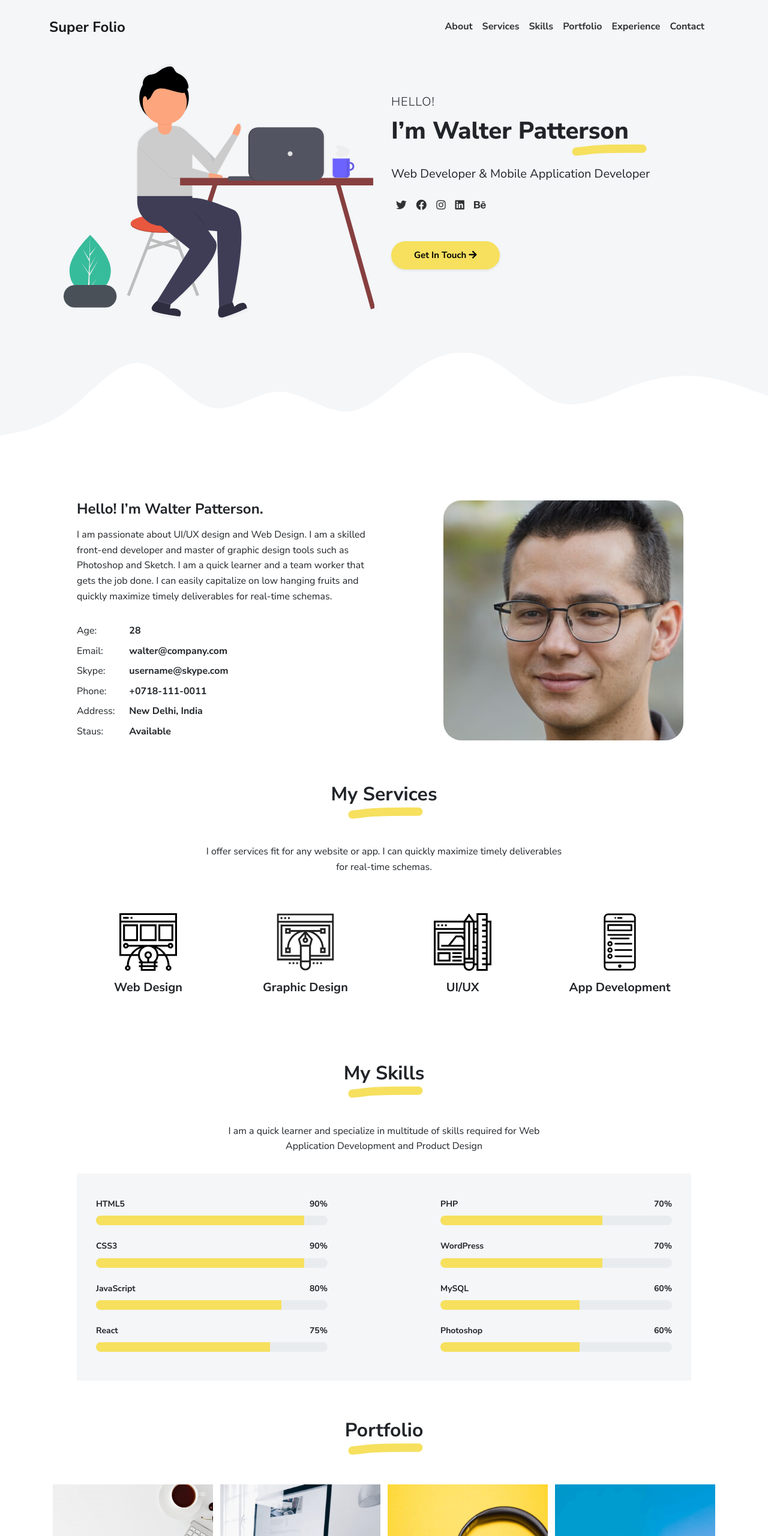
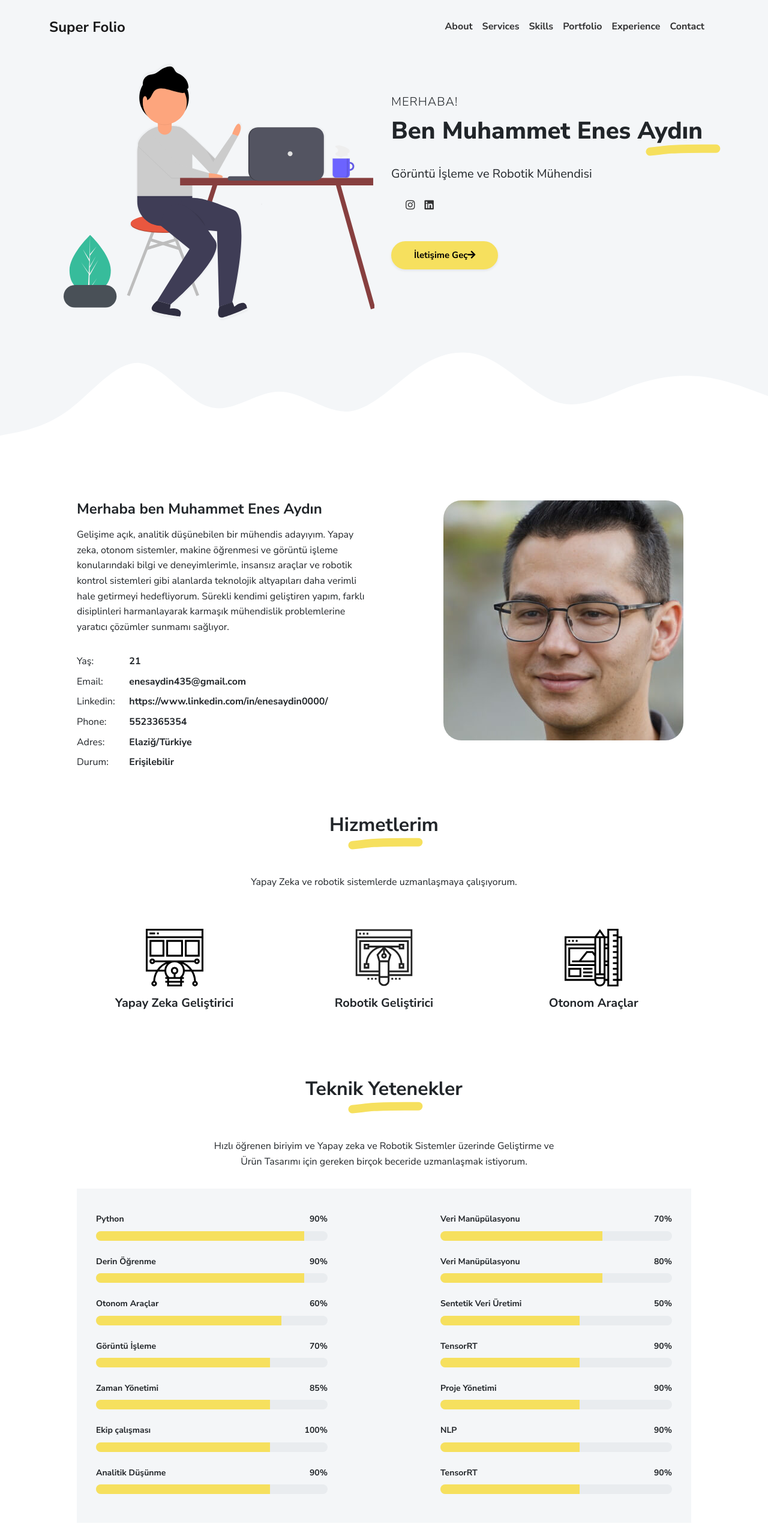
Before and after one commit to muhammetenesaydin/muhammetenesaydin.gihub.io, a plain HTML site: page index.html in a window 1280 px wide. Shown: the top 2560 px of the page at 60% size. Drawn offline with Linux system fonts and the light colour scheme.

Commit message:
Add files via upload

```diff
--- a/index.html
+++ b/index.html
@@ -5,7 +5,7 @@
     <meta charset="UTF-8">
     <meta http-equiv="X-UA-Compatible" content="IE=edge">
     <meta name="viewport" content="width=device-width, initial-scale=1">
-    <title>Kişisel Portfolyo</title>
+    <title>Super Folio</title>
     <link rel="preconnect" href="https://fonts.gstatic.com" crossorigin="crossorigin"/>
     <link rel="preload" as="style" href="https://fonts.googleapis.com/css2?family=Nunito+Sans:wght@300;400;700;800&amp;display=swap"/>
     <link rel="stylesheet" href="https://fonts.googleapis.com/css2?family=Nunito+Sans:wght@300;400;700;800&amp;display=swap" media="print" onload="this.media='all'"/>
@@ -53,21 +53,19 @@
         <div class="col-lg-6 p-2"><img class="img-fluid" src="images/illustrations/hello3.svg" alt="hello"/></div>
         <div class="col-lg-6">
           <div class="mt-5">
-            <p class="lead text-uppercase mb-1">Hello!</p>
-            <h1 class="intro-title marker" data-aos="fade-left" data-aos-delay="50">I’m Walter Patterson</h1>
-            <p class="lead fw-normal mt-3" data-aos="fade-up" data-aos-delay="100">Web Developer & Mobile Application Developer</p>
+            <p class="lead text-uppercase mb-1">Merhaba!</p>
+            <h1 class="intro-title marker" data-aos="fade-left" data-aos-delay="50">Ben Muhammet Enes Aydın</h1>
+            <p class="lead fw-normal mt-3" data-aos="fade-up" data-aos-delay="100">Görüntü İşleme ve Robotik Mühendisi</p>
             <div class="social-nav" data-aos="fade-up" data-aos-delay="200">
               <nav role="navigation">
                 <ul class="nav justify-content-left">
-                  <li class="nav-item"><a class="nav-link" href="https://twitter.com/templateflip" title="Twitter"><i class="fab fa-twitter"></i><span class="menu-title sr-only">Twitter</span></a></li>
-                  <li class="nav-item"><a class="nav-link" href="https://www.facebook.com/templateflip" title="Facebook"><i class="fab fa-facebook"></i><span class="menu-title sr-only">Facebook</span></a></li>
-                  <li class="nav-item"><a class="nav-link" href="https://www.instagram.com/templateflip" title="Instagram"><i class="fab fa-instagram"></i><span class="menu-title sr-only">Instagram</span></a></li>
-                  <li class="nav-item"><a class="nav-link" href="https://www.linkedin.com/" title="LinkedIn"><i class="fab fa-linkedin"></i><span class="menu-title sr-only">LinkedIn</span></a></li>
-                  <li class="nav-item"><a class="nav-link" href="https://www.behance.net/templateflip" title="Behance"><i class="fab fa-behance"></i><span class="menu-title sr-only">Behance</span></a></li>
+                  <li class="nav-item"><a class="nav-link" href="https://github.com/muhammetenesaydin" title="GitHub"><i class="fab fa-Github"></i><span class="menu-title sr-only">GitHub</span></a></li>
+                  <li class="nav-item"><a class="nav-link" href="https://www.instagram.com/_ens.aydin?igsh=Y2diYWFmbGJnb3V5" title="Instagram"><i class="fab fa-instagram"></i><span class="menu-title sr-only">Instagram</span></a></li>
+                  <li class="nav-item"><a class="nav-link" href="https://www.linkedin.com/in/enesaydin0000/" title="LinkedIn"><i class="fab fa-linkedin"></i><span class="menu-title sr-only">LinkedIn</span></a></li>
                 </ul>
               </nav>
             </div>
-            <div class="mt-3" data-aos="fade-up" data-aos-delay="200"><a class="btn btn-primary shadow-sm mt-1 hover-effect" href="#contact">Get In Touch <i class="fas fa-arrow-right"></i></a></div>
+            <div class="mt-3" data-aos="fade-up" data-aos-delay="200"><a class="btn btn-primary shadow-sm mt-1 hover-effect" href="#contact">İletişime Geç<i class="fas fa-arrow-right"></i></a></div>
           </div>
         </div>
       </div>
@@ -79,44 +77,44 @@
   <div class="container-narrow">
     <div class="row">
       <div class="col-md-6">
-        <h2 class="h4 my-2">Hello! I’m Walter Patterson.</h2>
-        <p>I am passionate about UI/UX design and Web Design. I am a skilled front-end developer and master of graphic design tools such as Photoshop and Sketch. I am a quick learner and a team worker that gets the job done. I can easily capitalize on low hanging fruits and quickly maximize timely deliverables for real-time schemas.</p>
+        <h2 class="h4 my-2">Merhaba ben Muhammet Enes Aydın</h2>
+        <p>Gelişime açık, analitik düşünebilen bir mühendis adayıyım. Yapay zeka, otonom sistemler, makine öğrenmesi ve görüntü işleme konularındaki bilgi ve deneyimlerimle, insansız araçlar ve robotik kontrol sistemleri gibi alanlarda teknolojik altyapıları daha verimli hale getirmeyi hedefliyorum. Sürekli kendimi geliştiren yapım, farklı disiplinleri harmanlayarak karmaşık mühendislik problemlerine yaratıcı çözümler sunmamı sağlıyor.</p>
         <div class="row mt-3">
           <div class="col-sm-2">
-            <div class="pb-1">Age:</div>
+            <div class="pb-1">Yaş:</div>
           </div>
           <div class="col-sm-10">
-            <div class="pb-1 fw-bolder">28</div>
+            <div class="pb-1 fw-bolder">21</div>
           </div>
           <div class="col-sm-2">
             <div class="pb-1">Email:</div>
           </div>
           <div class="col-sm-10">
-            <div class="pb-1 fw-bolder">walter@company.com</div>
+            <div class="pb-1 fw-bolder">enesaydin435@gmail.com</div>
           </div>
           <div class="col-sm-2">
-            <div class="pb-1">Skype:</div>
+            <div class="pb-1">Linkedin:</div>
           </div>
           <div class="col-sm-10">
-            <div class="pb-1 fw-bolder">username@skype.com</div>
+            <div class="pb-1 fw-bolder">https://www.linkedin.com/in/enesaydin0000/</div>
           </div>
           <div class="col-sm-2">
             <div class="pb-1">Phone:</div>
           </div>
           <div class="col-sm-10">
-            <div class="pb-1 fw-bolder">+0718-111-0011</div>
+            <div class="pb-1 fw-bolder">5523365354</div>
           </div>
           <div class="col-sm-2">
-            <div class="pb-1">Address:</div>
+            <div class="pb-1">Adres:</div>
           </div>
           <div class="col-sm-10">
-            <div class="pb-1 fw-bolder">New Delhi, India</div>
+            <div class="pb-1 fw-bolder">Elaziğ/Türkiye</div>
           </div>
           <div class="col-sm-2">
-            <div class="pb-1">Staus:</div>
+            <div class="pb-1">Durum:</div>
           </div>
           <div class="col-sm-10">
-            <div class="pb-1 fw-bolder">Available</div>
+            <div class="pb-1 fw-bolder">Erişilebilir</div>
           </div>
         </div>
       </div>
@@ -127,23 +125,20 @@
 <div class="section px-3 px-lg-4 pt-5" id="services">
   <div class="container-narrow">
     <div class="text-center mb-5">
-      <h2 class="marker marker-center">My Services</h2>
+      <h2 class="marker marker-center">Hizmetlerim</h2>
     </div>
     <div class="text-center">
-      <p class="mx-auto mb-3" style="max-width:600px"> I offer services fit for any website or app. I can quickly maximize timely deliverables for real-time schemas.</p>
+      <p class="mx-auto mb-3" style="max-width:600px">Yapay Zeka ve robotik sistemlerde uzmanlaşmaya çalışıyorum.</p>
     </div>
     <div class="row py-3">
-      <div class="col-md-3 text-center" data-aos="fade-up" data-aos-delay="100"><img class="mb-2" src="images/services/web-design.svg" width="96" height="96" alt="web design"/>
-        <div class="h5">Web Design</div>
+      <div class="col-md-4 text-center" data-aos="fade-up" data-aos-delay="100"><img class="mb-2" src="images/services/web-design.svg" width="96" height="96" alt="Yapay Zeka Geliştirici"/>
+        <div class="h5">Yapay Zeka Geliştirici</div>
       </div>
-      <div class="col-md-3 text-center" data-aos="fade-up" data-aos-delay="200"><img class="mb-2" src="images/services/graphic-design.svg" width="96" height="96" alt="graphic design"/>
-        <div class="h5">Graphic Design</div>
+      <div class="col-md-4 text-center" data-aos="fade-up" data-aos-delay="200"><img class="mb-2" src="images/services/graphic-design.svg" width="96" height="96" alt="Robotik Geliştirici"/>
+        <div class="h5">Robotik Geliştirici</div>
       </div>
-      <div class="col-md-3 text-center" data-aos="fade-up" data-aos-delay="300"><img class="mb-2" src="images/services/ui-ux.svg" width="96" height="96" alt="ui-ux"/>
-        <div class="h5">UI/UX</div>
-      </div>
-      <div class="col-md-3 text-center" data-aos="fade-up" data-aos-delay="400"><img class="mb-2" src="images/services/app-development.svg" width="96" height="96" alt="app development"/>
-        <div class="h5">App Development</div>
+      <div class="col-md-4 text-center" data-aos="fade-up" data-aos-delay="300"><img class="mb-2" src="images/services/ui-ux.svg" width="96" height="96" alt="Otonom Araçlar"/>
+        <div class="h5">Otonom Araçlar</div>
       </div>
     </div>
   </div>
@@ -151,34 +146,52 @@
 <div class="section px-3 px-lg-4 pt-5" id="skills">
   <div class="container-narrow">
     <div class="text-center mb-5">
-      <h2 class="marker marker-center">My Skills</h2>
+      <h2 class="marker marker-center">Teknik Yetenekler</h2>
     </div>
     <div class="text-center">
-      <p class="mx-auto mb-3" style="max-width:600px">I am a quick learner and specialize in multitude of skills required for Web Application Development and Product Design</p>
+      <p class="mx-auto mb-3" style="max-width:600px">Hızlı öğrenen biriyim ve Yapay zeka ve Robotik Sistemler üzerinde Geliştirme ve Ürün Tasarımı için gereken birçok beceride uzmanlaşmak istiyorum.</p>
     </div>
     <div class="bg-light p-3">
       <div class="row">
         <div class="col-md-5">
           <div class="py-1">
-            <div class="d-flex text-small fw-bolder"><span class="me-auto">HTML5</span><span>90%</span></div>
+            <div class="d-flex text-small fw-bolder"><span class="me-auto">Python</span><span>90%</span></div>
             <div class="progress my-1">
               <div class="progress-bar bg-primary" role="progressbar" data-aos="zoom-in-right" data-aos-delay="100" data-aos-anchor=".skills-section" style="width: 90%" aria-valuenow="90" aria-valuemin="0" aria-valuemax="100"></div>
             </div>
           </div>
           <div class="py-1">
-            <div class="d-flex text-small fw-bolder"><span class="me-auto">CSS3</span><span>90%</span></div>
+            <div class="d-flex text-small fw-bolder"><span class="me-auto">Derin Öğrenme</span><span>90%</span></div>
             <div class="progress my-1">
               <div class="progress-bar bg-primary" role="progressbar" data-aos="zoom-in-right" data-aos-delay="200" data-aos-anchor=".skills-section" style="width: 90%" aria-valuenow="90" aria-valuemin="0" aria-valuemax="100"></div>
             </div>
           </div>
           <div class="py-1">
-            <div class="d-flex text-small fw-bolder"><span class="me-auto">JavaScript</span><span>80%</span></div>
+            <div class="d-flex text-small fw-bolder"><span class="me-auto">Otonom Araçlar</span><span>60%</span></div>
             <div class="progress my-1">
               <div class="progress-bar bg-primary" role="progressbar" data-aos="zoom-in-right" data-aos-delay="300" data-aos-anchor=".skills-section" style="width: 80%" aria-valuenow="80" aria-valuemin="0" aria-valuemax="100"></div>
             </div>
           </div>
           <div class="py-1">
-            <div class="d-flex text-small fw-bolder"><span class="me-auto">React</span><span>75%</span></div>
+            <div class="d-flex text-small fw-bolder"><span class="me-auto">Görüntü İşleme</span><span>70%</span></div>
+            <div class="progress my-1">
+              <div class="progress-bar bg-primary" role="progressbar" data-aos="zoom-in-right" data-aos-delay="300" data-aos-anchor=".skills-section" style="width: 75%" aria-valuenow="75" aria-valuemin="0" aria-valuemax="100"></div>
+            </div>
+          </div>
+          <div class="py-1">
+            <div class="d-flex text-small fw-bolder"><span class="me-auto">Zaman Yönetimi</span><span>85%</span></div>
+            <div class="progress my-1">
+              <div class="progress-bar bg-primary" role="progressbar" data-aos="zoom-in-right" data-aos-delay="300" data-aos-anchor=".skills-section" style="width: 75%" aria-valuenow="75" aria-valuemin="0" aria-valuemax="100"></div>
+            </div>
+          </div>
+          <div class="py-1">
+            <div class="d-flex text-small fw-bolder"><span class="me-auto">Ekip çalışması</span><span>100%</span></div>
+            <div class="progress my-1">
+              <div class="progress-bar bg-primary" role="progressbar" data-aos="zoom-in-right" data-aos-delay="300" data-aos-anchor=".skills-section" style="width: 75%" aria-valuenow="75" aria-valuemin="0" aria-valuemax="100"></div>
+            </div>
+          </div>
+          <div class="py-1">
+            <div class="d-flex text-small fw-bolder"><span class="me-auto">Analitik Düşünme</span><span>90%</span></div>
             <div class="progress my-1">
               <div class="progress-bar bg-primary" role="progressbar" data-aos="zoom-in-right" data-aos-delay="300" data-aos-anchor=".skills-section" style="width: 75%" aria-valuenow="75" aria-valuemin="0" aria-valuemax="100"></div>
             </div>
@@ -186,25 +199,43 @@
         </div>
         <div class="col-md-5 offset-md-2">
           <div class="py-1">
-            <div class="d-flex text-small fw-bolder"><span class="me-auto">PHP</span><span>70%</span></div>
+            <div class="d-flex text-small fw-bolder"><span class="me-auto">Veri Manüpülasyonu</span><span>70%</span></div>
             <div class="progress my-1">
               <div class="progress-bar bg-primary" role="progressbar" data-aos="zoom-in-right" data-aos-delay="400" data-aos-anchor=".skills-section" style="width: 70%" aria-valuenow="70" aria-valuemin="0" aria-valuemax="100"></div>
             </div>
           </div>
           <div class="py-1">
-            <div class="d-flex text-small fw-bolder"><span class="me-auto">WordPress</span><span>70%</span></div>
+            <div class="d-flex text-small fw-bolder"><span class="me-auto">Veri Manüpülasyonu</span><span>80%</span></div>
             <div class="progress my-1">
               <div class="progress-bar bg-primary" role="progressbar" data-aos="zoom-in-right" data-aos-delay="500" data-aos-anchor=".skills-section" style="width: 70%" aria-valuenow="70" aria-valuemin="0" aria-valuemax="100"></div>
             </div>
           </div>
           <div class="py-1">
-            <div class="d-flex text-small fw-bolder"><span class="me-auto">MySQL</span><span>60%</span></div>
+            <div class="d-flex text-small fw-bolder"><span class="me-auto">Sentetik Veri Üretimi</span><span>50%</span></div>
             <div class="progress my-1">
               <div class="progress-bar bg-primary" role="progressbar" data-aos="zoom-in-right" data-aos-delay="600" data-aos-anchor=".skills-section" style="width: 60%" aria-valuenow="60" aria-valuemin="0" aria-valuemax="100"></div>
             </div>
           </div>
           <div class="py-1">
-            <div class="d-flex text-small fw-bolder"><span class="me-auto">Photoshop</span><span>60%</span></div>
+            <div class="d-flex text-small fw-bolder"><span class="me-auto">TensorRT</span><span>90%</span></div>
+            <div class="progress my-1">
+              <div class="progress-bar bg-primary" role="progressbar" data-aos="zoom-in-right" data-aos-delay="600" data-aos-anchor=".skills-section" style="width: 60%" aria-valuenow="60" aria-valuemin="0" aria-valuemax="100"></div>
+            </div>
+          </div>
+          <div class="py-1">
+            <div class="d-flex text-small fw-bolder"><span class="me-auto">Proje Yönetimi</span><span>90%</span></div>
+            <div class="progress my-1">
+              <div class="progress-bar bg-primary" role="progressbar" data-aos="zoom-in-right" data-aos-delay="600" data-aos-anchor=".skills-section" style="width: 60%" aria-valuenow="60" aria-valuemin="0" aria-valuemax="100"></div>
+            </div>
+          </div>
+          <div class="py-1">
+            <div class="d-flex text-small fw-bolder"><span class="me-auto">NLP</span><span>90%</span></div>
+            <div class="progress my-1">
+              <div class="progress-bar bg-primary" role="progressbar" data-aos="zoom-in-right" data-aos-delay="600" data-aos-anchor=".skills-section" style="width: 60%" aria-valuenow="60" aria-valuemin="0" aria-valuemax="100"></div>
+            </div>
+          </div>
+          <div class="py-1">
+            <div class="d-flex text-small fw-bolder"><span class="me-auto">TensorRT</span><span>90%</span></div>
             <div class="progress my-1">
               <div class="progress-bar bg-primary" role="progressbar" data-aos="zoom-in-right" data-aos-delay="600" data-aos-anchor=".skills-section" style="width: 60%" aria-valuenow="60" aria-valuemin="0" aria-valuemax="100"></div>
             </div>
@@ -353,55 +384,10 @@
     </div>
   </div>
 </div>
-<div class="section px-3 px-lg-4 pt-5" id="testimonials">
-  <div class="container-narrow">
-    <div class="text-center mb-5">
-      <h2 class="marker marker-center">Client Testimonials</h2>
-    </div>
-    <div class="row">
-      <div class="col-md-6 mb-5" data-aos="fade-right" data-aos-delay="100">
-        <div class="d-flex ms-md-3"><span><i class="fas fa-2x fa-quote-left"></i></span><span class="m-2">Walter displays exemplary professionalism and is able to take on challenges. He learns quickly and is an asset to any team.</span></div>
-        <div class="d-flex justify-content-end align-items-end">
-          <div class="text-end me-2">
-            <div class="fw-bolder">Aiyana</div>
-            <div class="text-small">CEO / Web Design Company</div>
-          </div><img class="me-md-3 rounded" src="images/testimonials/client1.jpg" width="96" height="96" alt="client 1"/>
-        </div>
-      </div>
-      <div class="col-md-6 mb-5" data-aos="fade-left" data-aos-delay="300">
-        <div class="d-flex ms-md-3"><span><i class="fas fa-2x fa-quote-left"></i></span><span class="m-2">Walter displays exemplary professionalism and is able to take on challenges. He learns quickly and is an asset to any team.</span></div>
-        <div class="d-flex justify-content-end align-items-end">
-          <div class="text-end me-2">
-            <div class="fw-bolder">Alexander</div>
-            <div class="text-small">CEO / Web Design Company</div>
-          </div><img class="me-md-3 rounded" src="images/testimonials/client2.jpg" width="96" height="96" alt="client 1"/>
-        </div>
-      </div>
-      <div class="col-md-6 mb-5" data-aos="fade-right" data-aos-delay="200">
-        <div class="d-flex ms-md-3"><span><i class="fas fa-2x fa-quote-left"></i></span><span class="m-2">Walter is a great co-worker and problem solver. He is quick to extend his helping hand and makes a good team player.</span></div>
-        <div class="d-flex justify-content-end align-items-end">
-          <div class="text-end me-2">
-            <div class="fw-bolder">Ariya</div>
-            <div class="text-small">Web Developer</div>
-          </div><img class="me-md-3 rounded" src="images/testimonials/client3.jpg" width="96" height="96" alt="client 1"/>
-        </div>
-      </div>
-      <div class="col-md-6 mb-5" data-aos="fade-left" data-aos-delay="400">
-        <div class="d-flex ms-md-3"><span><i class="fas fa-2x fa-quote-left"></i></span><span class="m-2">Walter is a great co-worker and problem solver. He is quick to extend his helping hand and makes a good team player.</span></div>
-        <div class="d-flex justify-content-end align-items-end">
-          <div class="text-end me-2">
-            <div class="fw-bolder">Braiden</div>
-            <div class="text-small">Web Designer</div>
-          </div><img class="me-md-3 rounded" src="images/testimonials/client4.jpg" width="96" height="96" alt="client 1"/>
-        </div>
-      </div>
-    </div>
-  </div>
-</div>
 <div class="section px-2 px-lg-4 pb-4 pt-5 mb-5" id="contact">
   <div class="container-narrow">
     <div class="text-center mb-5">
-      <h2 class="marker marker-center">Contact Me</h2>
+      <h2 class="marker marker-center">Bana Ulaşın</h2>
     </div>
     <div class="row">
       <div class="col-md-6" data-aos="zoom-in" data-aos-delay="100">
@@ -425,10 +411,8 @@
       </div>
       <div class="col-md-6" data-aos="fade-left" data-aos-delay="300">
         <div class="mt-3 px-1">
-          <div class="h5">Let’s talk how I can help you!</div>
-          <p>If you like my work and want to avail my services then drop me a message using the contact form. </p>
-          <p>Or get in touch using my email, skype or my contact number.</p>
-          <p>See you!</p>
+          <div class="h5">Beni sevdiyseniz ve bana ulaşmak istiyorsanız mail ve telefonla bana ulasabilirsiniz.</div>
+          <p>Görüşmek üzere!</p>
         </div>
         <div class="mt-53 px-1">
           <div class="row">
@@ -436,19 +420,13 @@
               <div class="pb-1">Email:</div>
             </div>
             <div class="col-sm-10">
-              <div class="pb-1 fw-bolder">walter@company.com</div>
+              <div class="pb-1 fw-bolder">enesaydin435@gmail.com</div>
             </div>
             <div class="col-sm-2">
-              <div class="pb-1">Skype:</div>
+              <div class="pb-1">Tel. No:</div>
             </div>
             <div class="col-sm-10">
-              <div class="pb-1 fw-bolder">username@skype.com</div>
-            </div>
-            <div class="col-sm-2">
-              <div class="pb-1">Phone:</div>
-            </div>
-            <div class="col-sm-10">
-              <div class="pb-1 fw-bolder">+0718-111-0011</div>
+              <div class="pb-1 fw-bolder">+090 5523365354</div>
             </div>
           </div>
         </div>
@@ -459,24 +437,16 @@
 <footer class="pt-4 pb-4 text-center bg-light">
   <div class="container">
     <div class="my-3">
-      <div class="h4">Walter Patterson</div>
-      <p>Web Developer & Mobile Application Developer</p>
+      <div class="h4">Muhammet Enes Aydın</div>
+      <p>Yapay Zeka Robotik Mühendisi</p>
       <div class="social-nav">
         <nav role="navigation">
           <ul class="nav justify-content-center">
-            <li class="nav-item"><a class="nav-link" href="https://twitter.com/templateflip" title="Twitter"><i class="fab fa-twitter"></i><span class="menu-title sr-only">Twitter</span></a></li>
-            <li class="nav-item"><a class="nav-link" href="https://www.facebook.com/templateflip" title="Facebook"><i class="fab fa-facebook"></i><span class="menu-title sr-only">Facebook</span></a></li>
-            <li class="nav-item"><a class="nav-link" href="https://www.instagram.com/templateflip" title="Instagram"><i class="fab fa-instagram"></i><span class="menu-title sr-only">Instagram</span></a></li>
-            <li class="nav-item"><a class="nav-link" href="https://www.linkedin.com/" title="LinkedIn"><i class="fab fa-linkedin"></i><span class="menu-title sr-only">LinkedIn</span></a></li>
-            <li class="nav-item"><a class="nav-link" href="https://www.behance.net/templateflip" title="Behance"><i class="fab fa-behance"></i><span class="menu-title sr-only">Behance</span></a></li>
-          </ul>
+            <li class="nav-item"><a class="nav-link" href="https://github.com/muhammetenesaydin" title="GitHub"><i class="fab fa-Github"></i><span class="menu-title sr-only">GitHub</span></a></li>
+            <li class="nav-item"><a class="nav-link" href="https://www.instagram.com/_ens.aydin?igsh=Y2diYWFmbGJnb3V5" title="Instagram"><i class="fab fa-instagram"></i><span class="menu-title sr-only">Instagram</span></a></li>
+            <li class="nav-item"><a class="nav-link" href="https://www.linkedin.com/in/enesaydin0000/" title="LinkedIn"><i class="fab fa-linkedin"></i><span class="menu-title sr-only">LinkedIn</span></a></li>
         </nav>
       </div>
-    </div>
-    <div class="text-small text-secondary">
-      <div class="mb-1">&copy; Super Folio. All rights reserved.</div>
-      <div>
-        <!-- Make sure to buy a license for the template before removing the line below. Buy license on https://templateflip.com/ -->Design - <a href="https://templateflip.com/" target="_blank">TemplateFlip</a></div>
     </div>
   </div>
 </footer></div>
```
